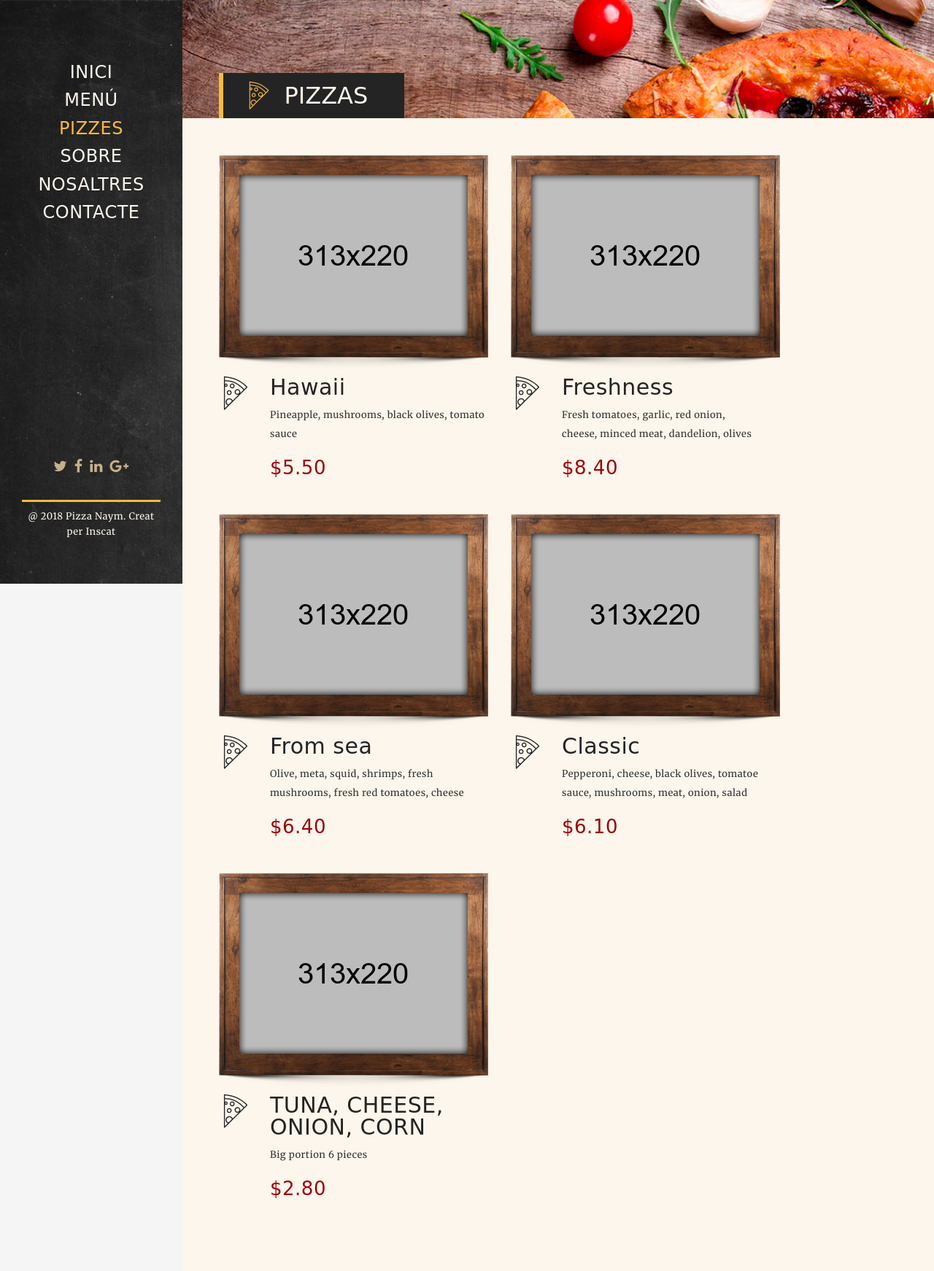
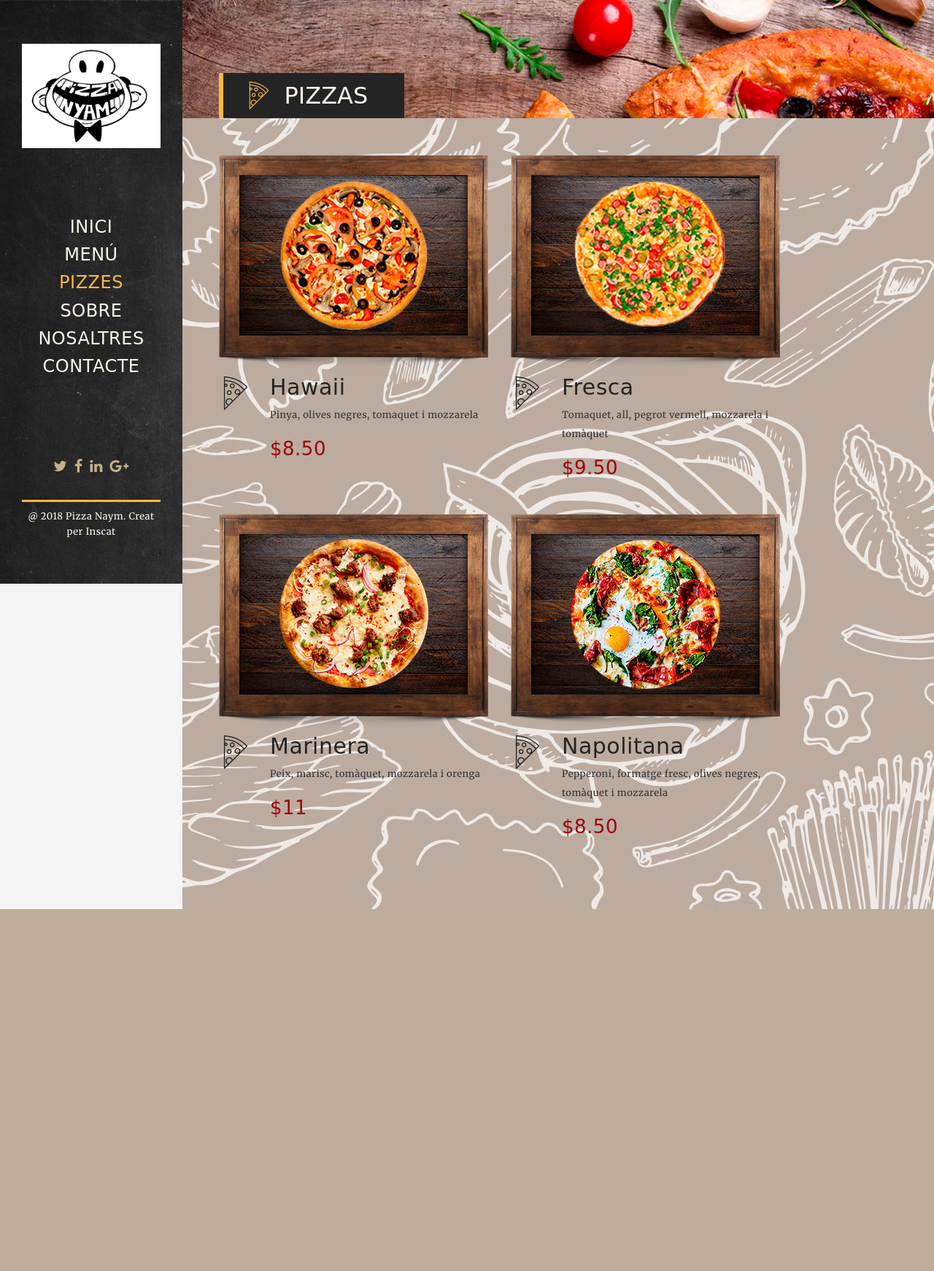
Before and after one commit to MarcFarres/PizzaWeb, a PHP site: page /pizzas.php in a window 1280 px wide. Shown: the whole page at 73% size. After the commit the page ends 1246 px from the top, so only its background shows below. Run offline with PHP 8.4, Linux system fonts and the light colour scheme; some libraries are stand-ins or nearby versions; some web fonts are replaced.

Commit message:
primera fase
col·locació d'alguns productes i proves amb fons.
Logo sense transparencies ! cambia-ho Albeeert

```diff
--- /dev/null
+++ b/css/custom.css
@@ -0,0 +1,9 @@
+#pizzas-container {
+    background-image:url("../images/background.jpg");
+}
+#menu-container{
+	background-image: url("../images/download.png");
+	background-position: left bottom;
+	background-repeat: no-repeat;
+	background-size: 100px auto;
+}
--- a/header.php
+++ b/header.php
@@ -3,7 +3,7 @@
 <div id="header" class="header-wrapper">
             <div class="logo">
                 <a href="index.html" title="PIZZA NYAM">
-                  <!-- img class="logoImage" src="images/logo.png" alt="PIZZA NYAM" / -->
+                  <img class="logoImage" src="images/logo.jpg" alt="PIZZA NYAM" />
                   <!-- img class="logoImageRetina" src="images/logo-retina.png" alt="PIZZA NYAM" / -->
                 </a>
                 <div class="clear"></div>
--- a/includes/pizzes.php
+++ b/includes/pizzes.php
@@ -5,33 +5,27 @@ $pizzes = [
 
     [
       'titol'=>'Hawaii',
-      'ingredients'=>'Pineapple, mushrooms, black olives, tomato sauce',
-      'preu'=>'$5.50',
-      'imatge'=>''
+      'ingredients'=>'Pinya, olives negres, tomaquet i mozzarela',
+      'preu'=>'$8.50',
+      'imatge'=>'hawai.jpg'
     ],
     [
-      'titol' => 'Freshness',
-      'ingredients' => 'Fresh tomatoes, garlic, red onion, cheese, minced meat, dandelion, olives',
-      'preu'=> '$8.40',
-      'imatge'=>''
+      'titol' => 'Fresca',
+      'ingredients' => 'Tomaquet, all, pegrot vermell, mozzarela i tomàquet',
+      'preu'=> '$9.50',
+      'imatge'=>'fresca.jpg'
     ],
     [
-      'titol'=>'From sea',
-      'ingredients'=>'Olive, meta, squid, shrimps, fresh mushrooms, fresh red tomatoes, cheese',
-      'preu'=>'$6.40',
-      'imatge'=>''
+      'titol'=>'Marinera',
+      'ingredients'=>'Peix, marisc, tomàquet, mozzarela i orenga',
+      'preu'=>'$11',
+      'imatge'=>'marinera.jpg'
     ],
     [
-      'titol' => 'Classic',
-      'ingredients' => 'Pepperoni, cheese, black olives, tomatoe sauce, mushrooms, meat, onion, salad',
-      'preu'=> '$6.10',
-      'imatge'=>''
-    ],
-    [
-      'titol'=>'TUNA, CHEESE, ONION, CORN',
-      'ingredients'=>'Big portion 6 pieces',
-      'preu'=>'$2.80',
-      'imatge'=>''
+      'titol' => 'Napolitana',
+      'ingredients' => 'Pepperoni, formatge fresc, olives negres, tomàquet i mozzarela',
+      'preu'=> '$8.50',
+      'imatge'=>'napolitana.jpg'
     ]
 ];
 
--- a/includes/slider.php
+++ b/includes/slider.php
@@ -1,7 +1,7 @@
 <?php
 
 $home_slider = [
-  1 => ['thumb'=>'images/slide1.jpg','img'=>'images/slide1.jpg'],
+  1 => ['thumb'=>'images/slide5.jpg','img'=>'images/slide5.jpg'],
   2 => ['thumb'=>'images/slide3.jpg','img'=>'images/slide3.jpg'],
   3 => ['thumb' =>'images/slide4.jpg','img'=>'images/slide4.jpg']
 
--- a/menu.php
+++ b/menu.php
@@ -46,7 +46,7 @@
                     </div>
                 </div>
                 <div class="clear"></div>
-                <div class="page-wrapper">
+                <div class="page-wrapper" id="menu-container">
                     <div class="offer-menu-wrapper">
                         <ul id="filters" class="single-offer-category-filter option-set" data-option-key="filter">
                 <?php $counter = 1; ?>
--- a/pizzas.php
+++ b/pizzas.php
@@ -46,7 +46,7 @@
                     </div>
                 </div>
                 <div class="clear"></div>
-                <div class="page-wrapper">
+                <div id="pizzas-container" class="page-wrapper">
                     <div class="offer-menu2-wrapper">
                         <div class="offer-menu2-items">
 
@@ -60,12 +60,14 @@
                     <img class="offer-menu2-inner-frame" src="images/inner-shadow.png" />
                 </div>
                 <div class="offer-menu2-thumb-image">
-                <img src="upload/hawaii-313x220.jpg" width="313" height="220" alt="hawaii" /></div>
+                    <img src="images/<?php echo $pizza['imatge'] ?>" width="313" height="220" alt="hawaii" />
+                </div>
                 <div class="clear"></div>
                 <span class="offer-menu2-icon flaticon-pizza-slice"></span>
                 <div class="offer-menu2-details">
                 <div class="single-offer-menu2-title">
-                <?php echo $pizza['titol'] ?></div>
+                    <?php echo $pizza['titol'] ?>
+                </div>
             <div class="single-offer-menu2-content">
                 <p><?php echo $pizza['ingredients'] ?></p>
             </div>
--- a/styles.php
+++ b/styles.php
@@ -10,3 +10,4 @@
     <link rel='stylesheet' href='css/style.css' type='text/css' media='all' />
     <link rel='stylesheet' href='css/media.css' type='text/css' media='all' />
     <link rel='stylesheet' href='css/custom_script.css' type='text/css' media='all' />
+    <link rel='stylesheet' href='css/custom.css' type='text/css' media='all' />
```
Lines whose indentation alone changed are shown as unchanged.
